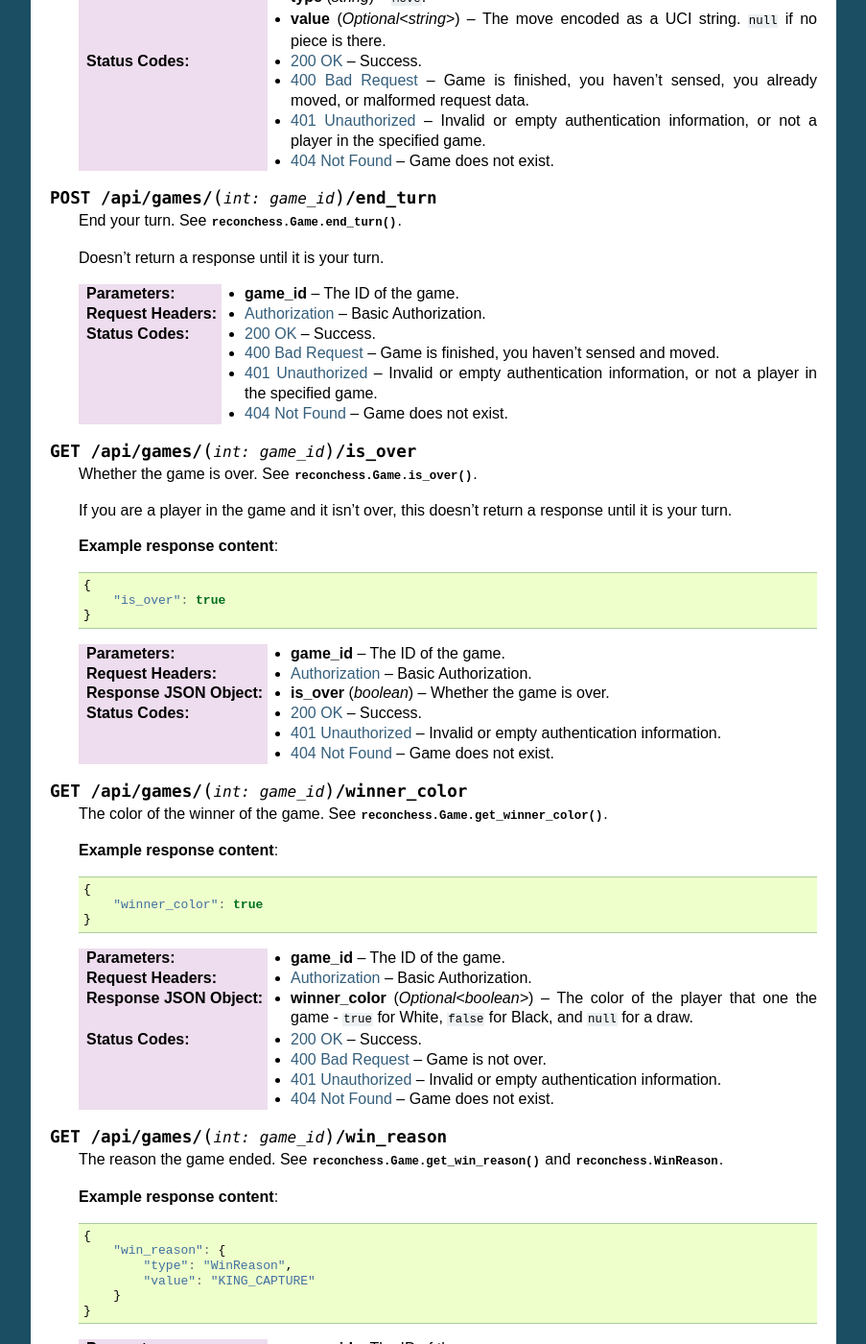
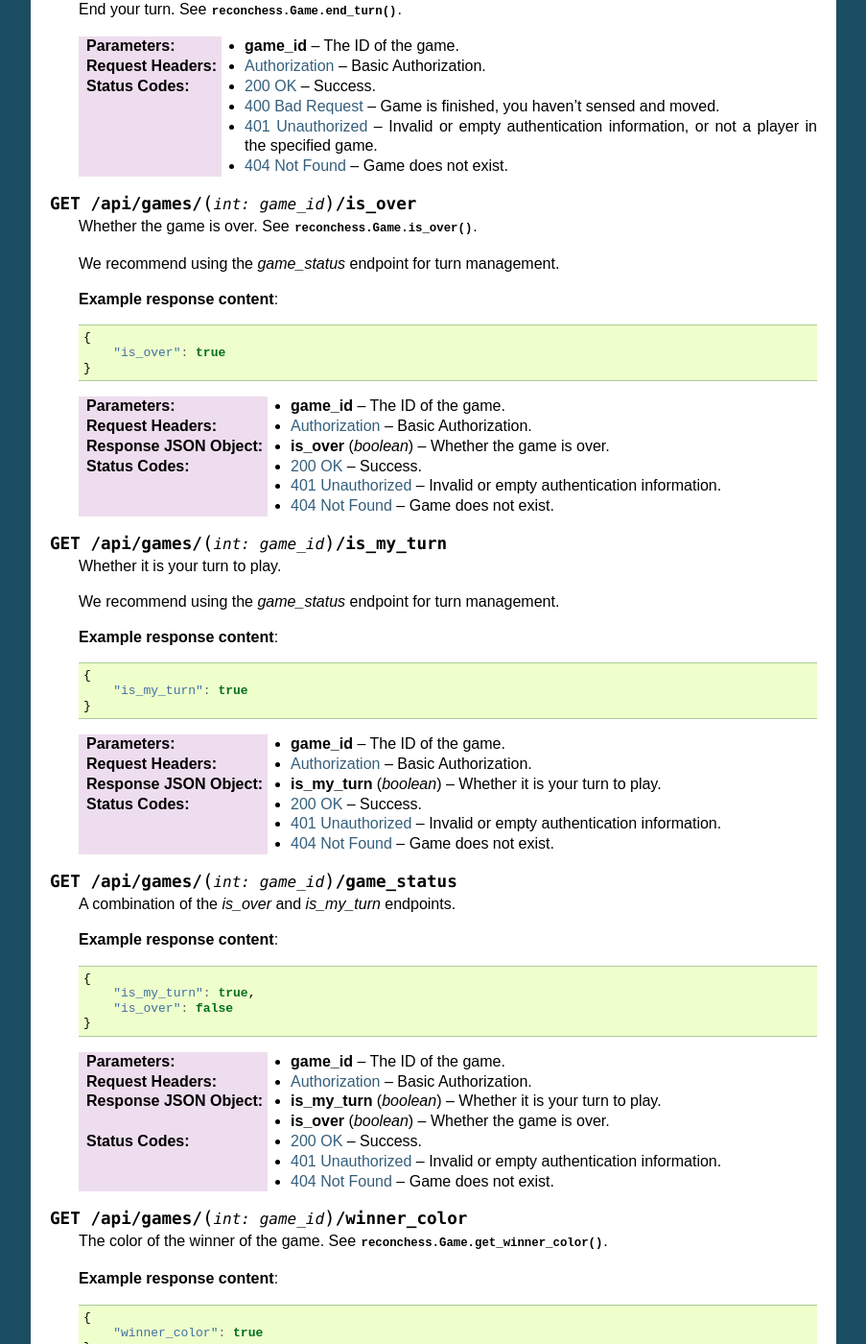
Before and after one commit to reconnaissanceblindchess/reconchess, a Sphinx documentation site: the page built from docs/source/reconchess_server.rst, in a window 1280 px wide and 1400 px high, scrolled down 6698 px. Shown: the whole window at 96% size, without its empty margins (198-1101 px from the left). Built offline with Sphinx 7.4.7, drawn with Linux system fonts in a browser that asks for light colours; some of the changed text lies outside the part shown.

Commit message:
Adding is_my_turn and game_status endpoints to api docs

```diff
--- a/docs/source/reconchess_server.rst
+++ b/docs/source/reconchess_server.rst
@@ -223,8 +223,6 @@ can be seen in the implementation of :class:`reconchess.RemoteGame`.
 
     Get the sense actions you can take. See :meth:`reconchess.Game.sense_actions`.
 
-    Doesn't return a response until it is your turn.
-
     **Example response content**:
 
     .. code-block:: javascript
@@ -243,8 +241,6 @@ can be seen in the implementation of :class:`reconchess.RemoteGame`.
 .. http:get:: /api/games/(int:game_id)/move_actions
 
     Get the move actions you can take. See :meth:`reconchess.Game.move_actions`.
-
-    Doesn't return a response until it is your turn.
 
     **Example response content**:
 
@@ -270,8 +266,6 @@ can be seen in the implementation of :class:`reconchess.RemoteGame`.
 
     Gets the number of seconds you have left to play. See :meth:`reconchess.Game.get_seconds_left`.
 
-    Doesn't return a response until it is your turn.
-
     **Example response content**:
 
     .. code-block:: javascript
@@ -290,8 +284,6 @@ can be seen in the implementation of :class:`reconchess.RemoteGame`.
 .. http:get:: /api/games/(int:game_id)/opponent_move_results
 
     Get the result of the opponent's last move.  See :meth:`reconchess.Game.opponent_move_results`.
-
-    Doesn't return a response until it is your turn.
 
     **Example response content**:
 
@@ -312,8 +304,6 @@ can be seen in the implementation of :class:`reconchess.RemoteGame`.
 .. http:post:: /api/games/(int:game_id)/sense
 
     Perform a sense action.  See :meth:`reconchess.Game.sense`.
-
-    Doesn't return a response until it is your turn.
 
     **Example request content**:
 
@@ -349,8 +339,6 @@ can be seen in the implementation of :class:`reconchess.RemoteGame`.
 .. http:post:: /api/games/(int:game_id)/move
 
     Perform a move action.  See :meth:`reconchess.Game.move`.
-
-    Doesn't return a response until it is your turn.
 
     **Example request content**:
 
@@ -388,8 +376,6 @@ can be seen in the implementation of :class:`reconchess.RemoteGame`.
 
     End your turn.  See :meth:`reconchess.Game.end_turn`.
 
-    Doesn't return a response until it is your turn.
-
     :param game_id: The ID of the game.
     :<header Authorization: Basic Authorization.
     :statuscode 200: Success.
@@ -401,7 +387,7 @@ can be seen in the implementation of :class:`reconchess.RemoteGame`.
 
     Whether the game is over. See :meth:`reconchess.Game.is_over`.
 
-    If you are a player in the game and it isn't over, this doesn't return a response until it is your turn.
+    We recommend using the `game_status` endpoint for turn management.
 
     **Example response content**:
 
@@ -413,6 +399,48 @@ can be seen in the implementation of :class:`reconchess.RemoteGame`.
 
     :param game_id: The ID of the game.
     :<header Authorization: Basic Authorization.
+    :>json boolean is_over: Whether the game is over.
+    :statuscode 200: Success.
+    :statuscode 401: Invalid or empty authentication information.
+    :statuscode 404: Game does not exist.
+
+.. http:get:: /api/games/(int:game_id)/is_my_turn
+
+    Whether it is your turn to play.
+
+    We recommend using the `game_status` endpoint for turn management.
+
+    **Example response content**:
+
+    .. code-block:: javascript
+
+        {
+            "is_my_turn": true
+        }
+
+    :param game_id: The ID of the game.
+    :<header Authorization: Basic Authorization.
+    :>json boolean is_my_turn: Whether it is your turn to play.
+    :statuscode 200: Success.
+    :statuscode 401: Invalid or empty authentication information.
+    :statuscode 404: Game does not exist.
+
+.. http:get:: /api/games/(int:game_id)/game_status
+
+    A combination of the `is_over` and `is_my_turn` endpoints.
+
+    **Example response content**:
+
+    .. code-block:: javascript
+
+        {
+            "is_my_turn": true,
+            "is_over": false
+        }
+
+    :param game_id: The ID of the game.
+    :<header Authorization: Basic Authorization.
+    :>json boolean is_my_turn: Whether it is your turn to play.
     :>json boolean is_over: Whether the game is over.
     :statuscode 200: Success.
     :statuscode 401: Invalid or empty authentication information.
```
